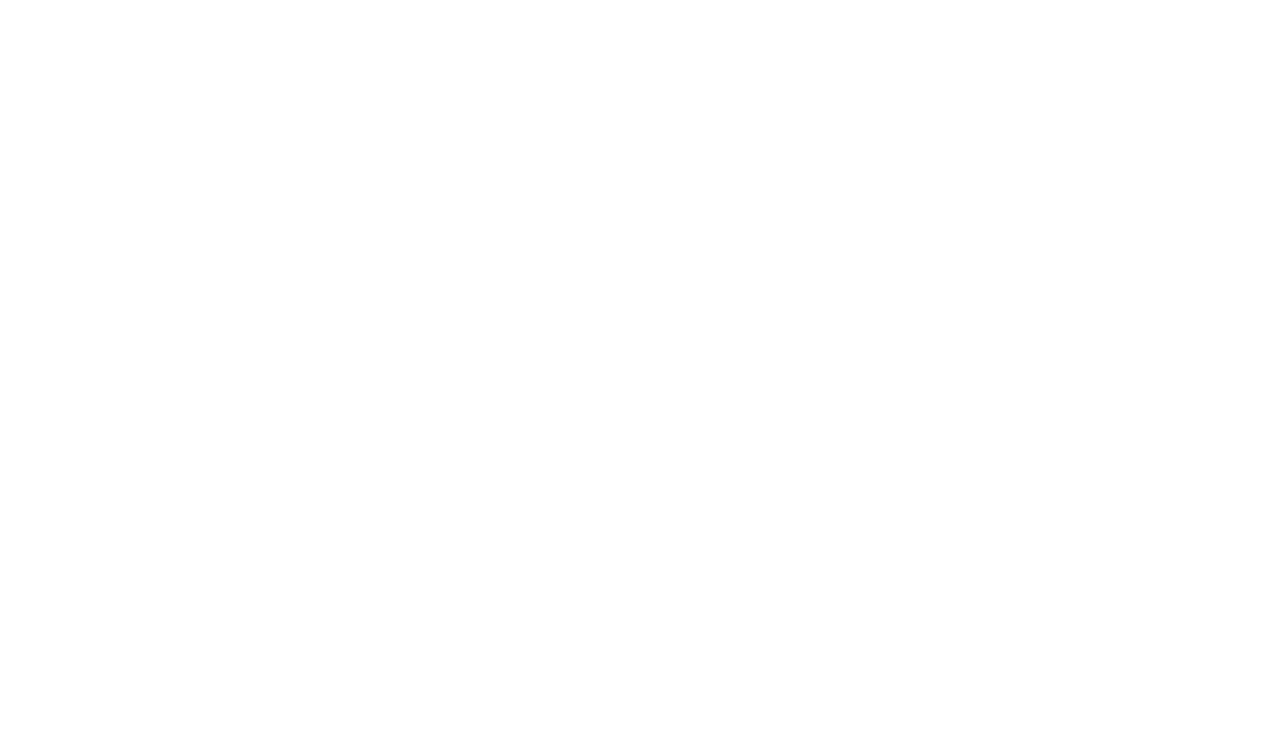
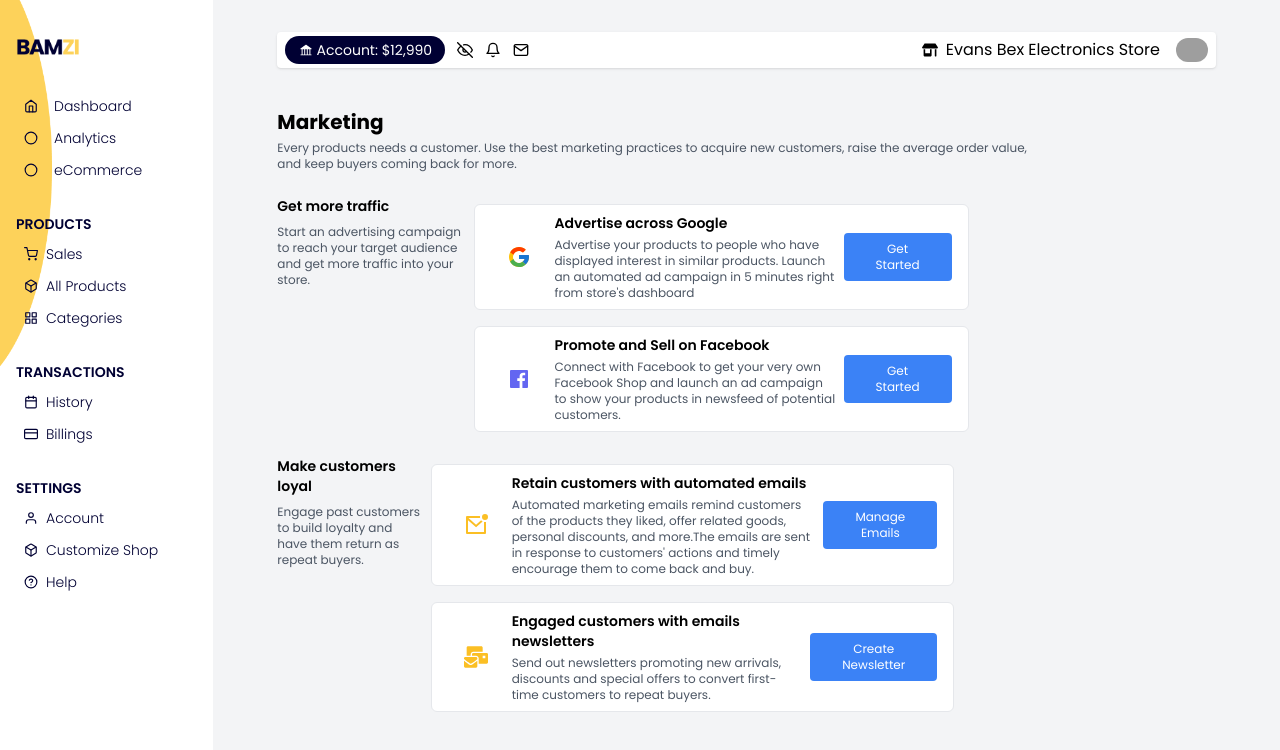
Before and after one commit to Adekanmi-hub/Bamzi, a React (Create React App) app: page /marketing in a window 1280 px wide. Before the commit this address had no page. Shown: the top 750 px of the page. Built offline with nearby package versions, Linux system fonts and the light colour scheme; grey boxes are pictures that could not be loaded.

Commit message:
Marketing page

```diff
--- a/src/App.js
+++ b/src/App.js
@@ -3,6 +3,7 @@
 import SellersBoard from "./pages/sellersBoard"
 import SellersStore from "./pages/sellersStore"
 import SalesPage from "./pages/SalesPage"
+import Marketing from "./pages/marketing"
 import { BrowserRouter, Routes, Route } from "react-router-dom"
 
 export default function App() {
@@ -14,6 +15,7 @@
         <Route path="sellers-board" element={<SellersBoard />} />
         <Route path="sellers-store" element={<SellersStore />} />
         <Route path="sales-page" element={<SalesPage />} />
+        <Route path="marketing" element={<Marketing />} />
       </Routes>
     </BrowserRouter>
   )
--- /dev/null
+++ b/src/pages/marketing.js
@@ -0,0 +1,146 @@
+import React, { useState } from "react"
+import { FcGoogle } from "react-icons/fc"
+import { RiFacebookBoxFill } from "react-icons/ri"
+import { RiMailUnreadLine } from "react-icons/ri"
+import { FaMailBulk } from "react-icons/fa"
+import Sidebar from "../components/sidebar"
+import SellersHeader from "../components/SellersHeader"
+
+export default function Marketing() {
+  const [showSidebar, setShowSidebar] = useState(false)
+
+  return (
+    <div className="font-poppins lg:grid lg:grid-cols-6  min-h-screen relative">
+      <Sidebar showSidebar={showSidebar} page="" />
+
+      <div className="col-span-5 bg-gray-100 px-6 py-3 lg:px-16 sm:py-8">
+        <SellersHeader
+          setShowSidebar={setShowSidebar}
+          showSidebar={showSidebar}
+        />
+
+        <div className="flex flex-col space-y-1 w-4/5 mt-10">
+          <p className="text-xl font-bold">Marketing</p>
+          <p className="text-gray-600 text-xs ">
+            Every products needs a customer. Use the best marketing practices to
+            acquire new customers, raise the average order value, and keep
+            buyers coming back for more.
+          </p>
+        </div>
+
+        <div className="flex mt-6 w-full">
+          <div className="w-4/12 pr-2">
+            <p className="text-sm mb-2 font-semibold">Get more traffic</p>
+            <p className="text-gray-600 text-xs">
+              Start an advertising campaign to reach your target audience and
+              get more traffic into your store.
+            </p>
+          </div>
+
+          <div className="flex flex-col space-y-4 mt-2">
+            <div className="flex py-2 px-4 border border-solid rounded-md items-center bg-white w-8/12 justify-center">
+              <span className="px-4">
+                <FcGoogle size={24} />
+              </span>
+
+              <div className="flex flex-col space-y-1 px-2">
+                <h1 className="text-sm font-semibold">
+                  Advertise across Google
+                </h1>
+
+                <p className="text-gray-600 text-xs">
+                  Advertise your products to people who have displayed interest
+                  in similar products. Launch an automated ad campaign in 5
+                  minutes right from store's dashboard
+                </p>
+              </div>
+
+              <button className="bg-blue-500 py-2 px-8 text-xs text-white rounded text-center">
+                Get Started
+              </button>
+            </div>
+
+            <div className="flex py-2 px-4 border border-solid rounded-md items-center bg-white w-8/12 justify-center">
+              <span className="px-4">
+                <RiFacebookBoxFill size={24} color={"#6366F1"} />
+              </span>
+
+              <div className="flex flex-col space-y-1 px-2">
+                <h1 className="text-sm font-semibold">
+                  Promote and Sell on Facebook
+                </h1>
+
+                <p className="text-gray-600 text-xs">
+                  Connect with Facebook to get your very own Facebook Shop and
+                  launch an ad campaign to show your products in newsfeed of
+                  potential customers.
+                </p>
+              </div>
+
+              <button className="bg-blue-500 text-xs text-white py-2 px-8 rounded text-center">
+                Get Started
+              </button>
+            </div>
+          </div>
+        </div>
+
+        <div className="flex mt-6 w-full">
+          <div className="w-4/12 pr-2">
+           <p className="text-sm font-semibold mb-2">Make customers loyal</p>
+           <p className="text-gray-600 text-xs">
+            Engage past customers to build loyalty and have them return as
+            repeat buyers.
+          </p>
+          </div>
+
+
+          <div className="flex flex-col space-y-4 mt-2">
+          <div className="flex py-2 px-4 border border-solid rounded-md items-center bg-white w-8/12 justify-center">
+            <span className="px-4">
+              <RiMailUnreadLine size={24} color={"#FBBF24"} />
+            </span>
+
+            <div className="flex flex-col space-y-1 px-2">
+            <h1 className="text-sm font-semibold">
+              Retain customers with automated emails
+            </h1>
+
+            <p className="text-gray-600 text-xs">
+              Automated marketing emails remind customers of the products they
+              liked, offer related goods, personal discounts, and more.The
+              emails are sent in response to customers' actions and timely
+              encourage them to come back and buy.
+            </p>
+            </div>
+
+            <button className="bg-blue-500 text-xs text-white py-2 px-8 rounded text-center">
+              Manage Emails
+            </button>
+          </div>
+
+          <div className="flex py-2 px-4 border border-solid rounded-md items-center bg-white w-8/12 justify-center">
+            <span className="px-4">
+              <FaMailBulk size={24} color={"#FBBF24"} />
+            </span>
+
+            <div className="flex flex-col space-y-1 px-2">
+            <h1 className="text-sm font-semibold">
+              Engaged customers with emails newsletters
+            </h1>
+
+            <p className="text-gray-600 text-xs">
+              Send out newsletters promoting new arrivals, discounts and special
+              offers to convert first-time customers to repeat buyers.
+            </p>
+            </div>
+
+            <button className="bg-blue-500 text-xs text-white py-2 px-8 rounded text-center">
+              Create Newsletter
+            </button>
+          </div>
+        </div>
+        </div>
+      </div>
+    </div>
+  )
+}
```
